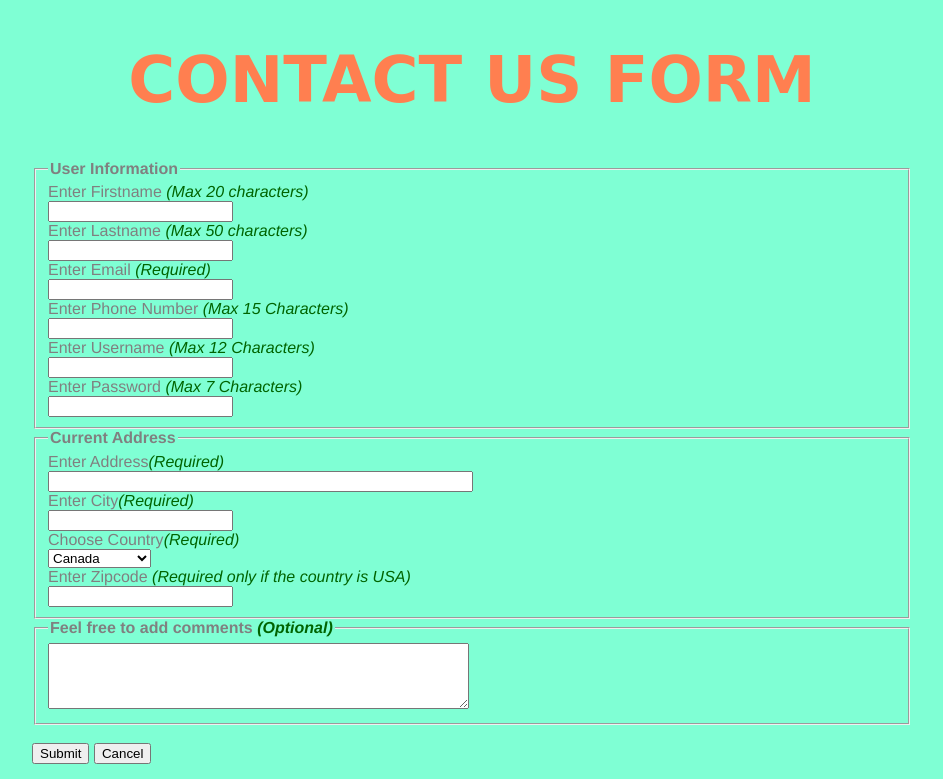
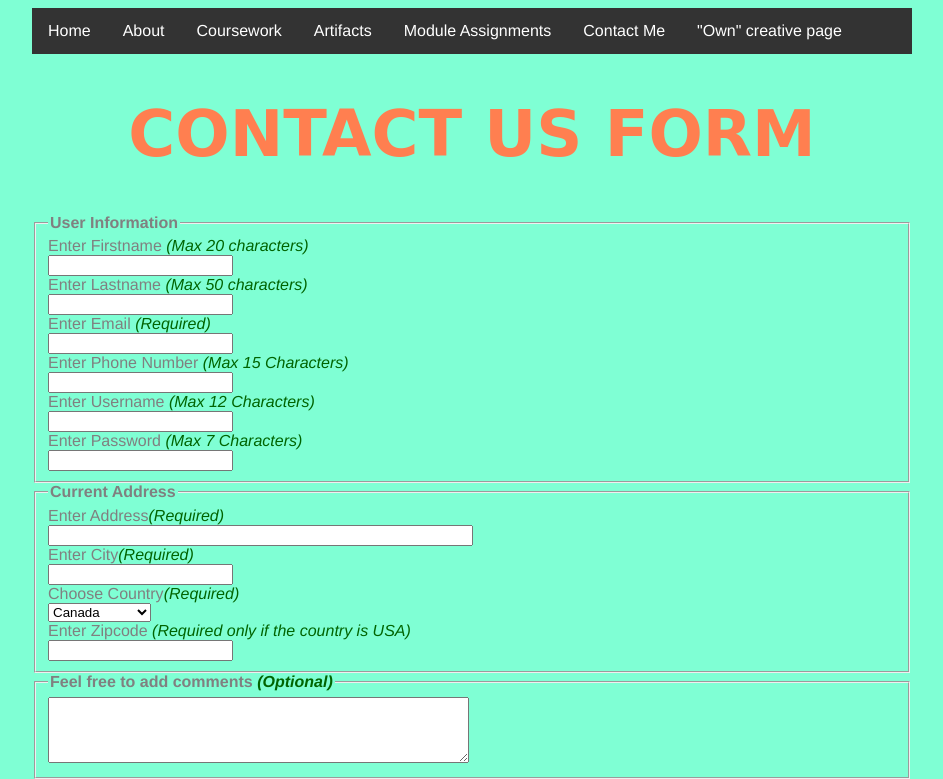
Before and after one commit to sergioss911/Contact-me-, a plain HTML site: page index.html in a window 1280 px wide. Shown: the top 779 px of the page, without its empty margins (168-1111 px from the left). Drawn offline with Linux system fonts and the light colour scheme; grey boxes are pictures that could not be loaded.

Commit message:
Update index.html

```diff
--- a/index.html
+++ b/index.html
@@ -7,6 +7,24 @@
   <title>Contact Me</title>
   <link rel="stylesheet" type="text/css" href="style.css">
 </head>
+<div id="header">
+
+			<div id="nav">
+				<ul>
+					<li><a href="https://sergioss911.github.io/Finale-Portfolio/"_blank">Home</a></li>
+					<li><a href="https://sergioss911.github.io/About-me-/"_blank">About</a></li>
+					<li><a href="https://sergioss911.github.io/CourseWork/"_blank">Coursework</a></li>
+					<li><a href="https://sergioss911.github.io/Artifacts/"_blank">Artifacts</a></li>
+					<li><a href="https://sergioss911.github.io/Module-Assingment-/"_blank">Module Assignments
+                    <li><a href="https://sergioss911.github.io/Contact-me-/"_blank">Contact Me</a></li>
+                      <li><a href="https://sergioss911.github.io/Own-Creative-Page/"_blank">"Own" creative page</a></li>
+
+                      </a></li>
+				</ul>
+          </div>
+
+
+
 
 <body>
   <h1>CONTACT US FORM</h1>
```
